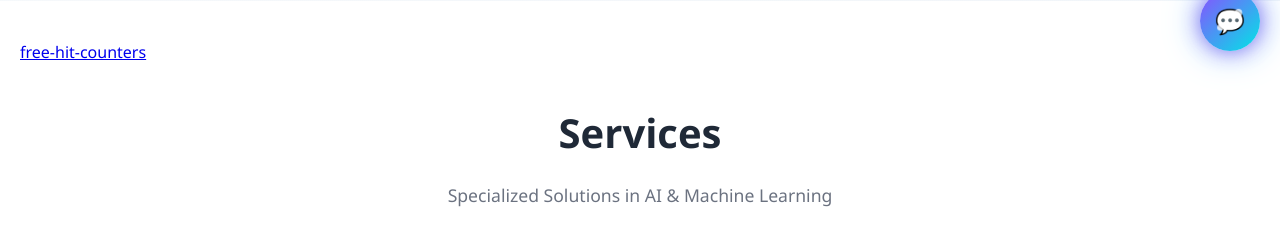
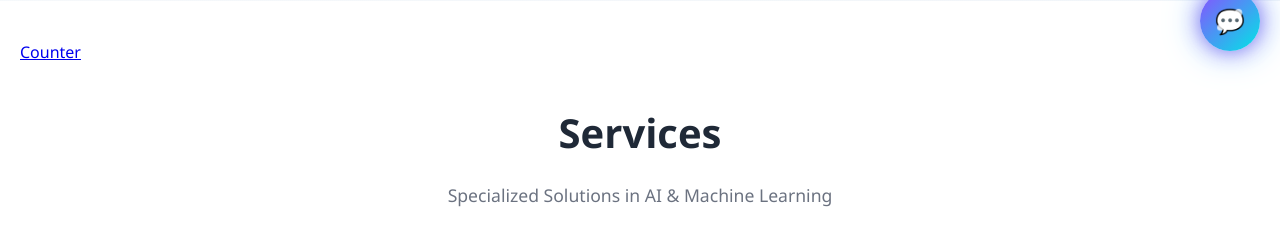
Before and after one commit to Shoukhin1803078/Portfolio, a Flask app: page / in a window 1280 px wide. Shown: the part 714-949 px from the top of the page. Run offline with Flask 3, Linux system fonts and the light colour scheme.

Commit message:
Update visitor counter links and scripts

```diff
--- a/templates/index.html
+++ b/templates/index.html
@@ -1125,9 +1125,9 @@ document.addEventListener('click', function(event) {
     left: 20px;
     z-index: 99999;
 ">
-    <a href='https://free-hit-counters.net/'>free-hit-counters</a>
-    <script type='text/javascript' src='https://www.freevisitorcounters.com/auth.php?id=2b7d2741afa0bb85bb2b282fe509f93b0c1cd173'></script>
-    <script type="text/javascript" src="https://www.freevisitorcounters.com/en/home/counter/1443315/t/0"></script>
+    <a href='https://www.free-counters.org/'>Counter</a>
+    <script type='text/javascript' src='https://www.freevisitorcounters.com/auth.php?id=7c7da60f1760cc794c8e8fe08c7c1696f4a26eef'></script>
+    <script type="text/javascript" src="https://www.freevisitorcounters.com/en/home/counter/1443780/t/6"></script>
 </div>
 
 
```
